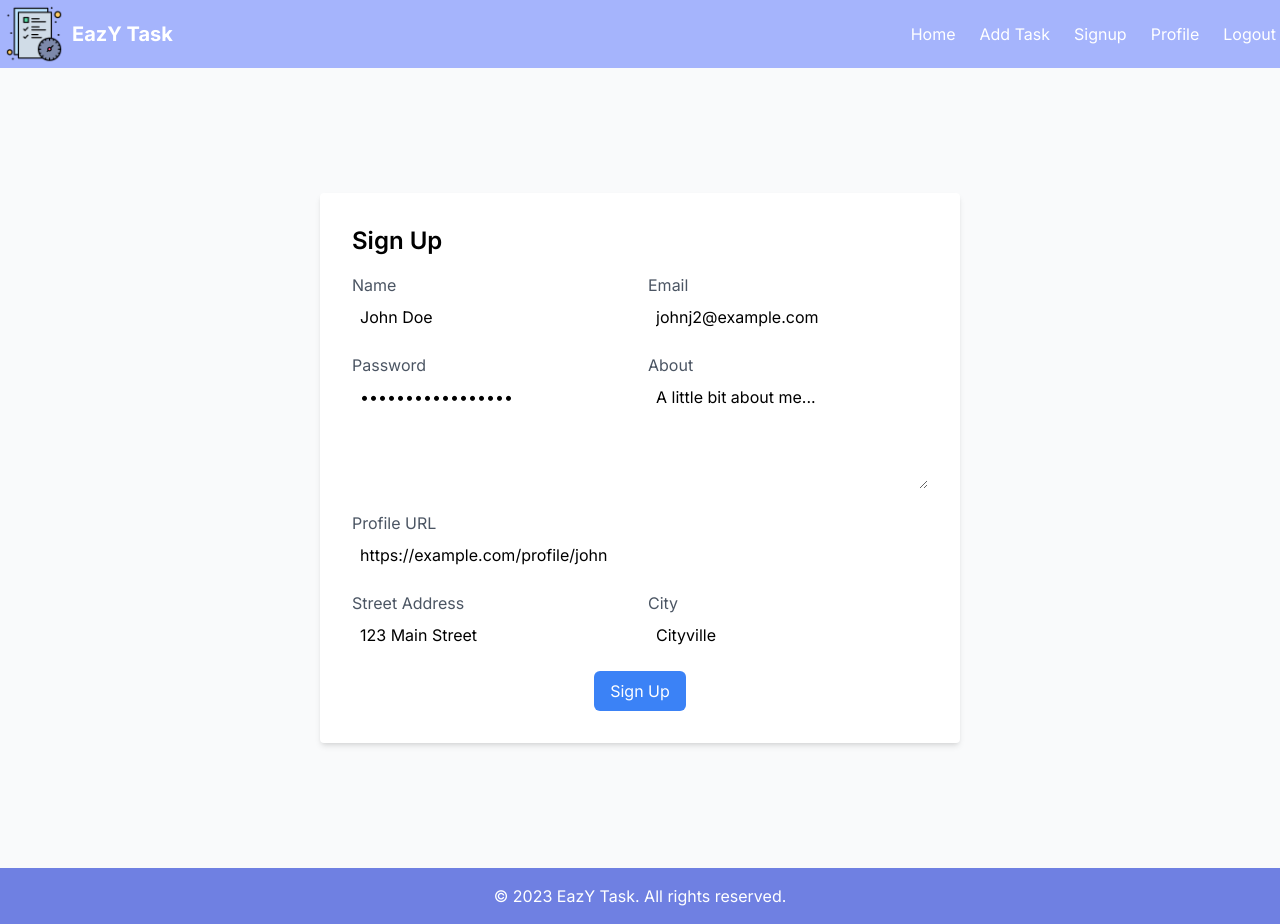
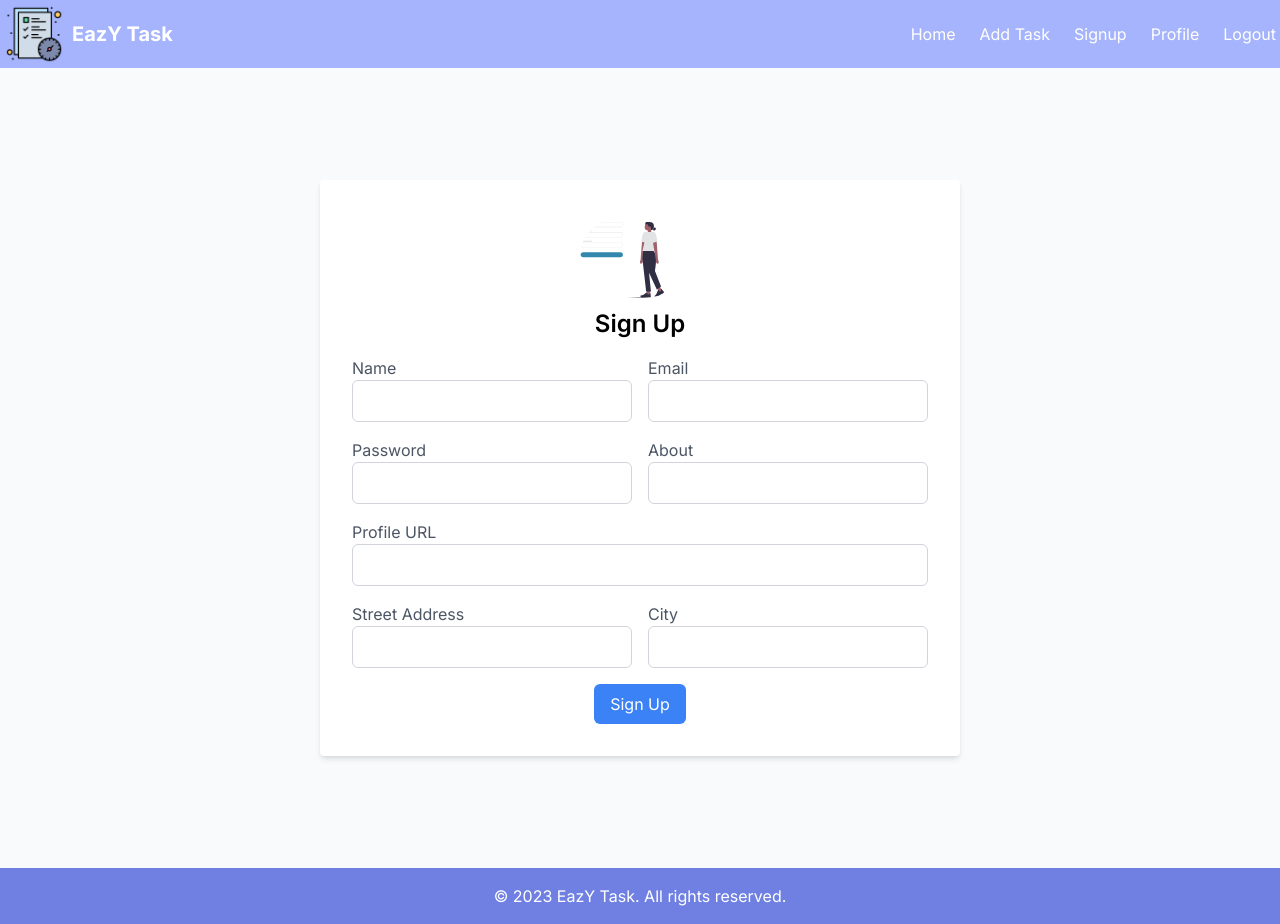
Before and after one commit to pranjal969/eazy-task, a Next.js app: page /signup in a window 1280 px wide. Built offline with nearby package versions, Linux system fonts and the light colour scheme; no server answers.

Commit message:
Add signup

```diff
--- a/src/app/add-task/page.js
+++ b/src/app/add-task/page.js
@@ -25,12 +25,12 @@ const AddTaskPage = () => {
     });
   };
 
-  const handleSubmit = (e) => {
+  const handleSubmit = async (e) => {
     e.preventDefault();
     // Handle form submission here
     // Add validations over here
     try {
-      const result = addTask(formData);
+      const result = await addTask(formData);
       console.log(result);
       toast.success("Task added successfully", {
         position: 'top-left',
@@ -38,7 +38,11 @@ const AddTaskPage = () => {
       });
       setFormData(initialFormData);
     } catch (error) {
-      console.log(error)
+      console.log(error);
+      toast.error("Error adding task", {
+        position: 'top-left',
+        autoClose: 3000,
+      });
     }
   };
 
@@ -46,10 +50,10 @@ const AddTaskPage = () => {
     <div className='fluid-container '>
       <div className="flex justify-center items-center ">
         <form onSubmit={handleSubmit} className="w-full max-w-4xl p-4 bg-white rounded shadow-md">
-          <div className='flex justify-center mt-20'>
+          <div className='flex justify-center mt-4'>
             <img src="/task.png" width={"100px"} height={"100px"} alt="" />
           </div>
-          <h2 className="text-2xl font-semibold mb-4 flex justify-center">Add Task</h2>
+          <h2 className="text-2xl font-semibold mb-2 flex justify-center">Add Task</h2>
           <Grid container spacing={2}>
             <Grid item xs={12}>
               <TextField
@@ -117,10 +121,13 @@ const AddTaskPage = () => {
               />
             </Grid>
           </Grid>
-          <div className='mt-2 mb-8'>
-            <Button className="bg-blue-500 hover:bg-blue-600 text-white " type="submit" variant="contained" color="primary" fullWidth>
-              Submit
-            </Button>
+          <div className="text-center ">
+            <button
+              type="submit"
+              className="bg-blue-500 mt-5 text-white px-4 py-2 rounded-md hover:bg-blue-600"
+            >
+              Add task
+            </button>
           </div>
         </form>
       </div>
--- a/src/app/signup/page.js
+++ b/src/app/signup/page.js
@@ -1,38 +1,61 @@
 'use client'
 import React, { useState } from 'react';
+import Image from 'next/image';
+import { addUser } from '@/services/userService';
+
 
 const SignupPage = () => {
   const [formData, setFormData] = useState({
-    name: 'John Doe',
-    email: 'johnj2@example.com',
-    password: 'securePassword123',
-    about: 'A little bit about me...',
-    profileUrl: 'https://example.com/profile/john',
+    name: '',
+    email: '',
+    password: '',
+    about: '',
+    profileUrl: '',
     address: {
-      street: '123 Main Street',
-      city: 'Cityville',
+      street: '',
+      city: '',
     },
   });
 
   const handleChange = (e) => {
     const { name, value } = e.target;
-    setFormData((prevData) => ({
-      ...prevData,
-      [name]: value,
-    }));
+    if (name.includes('.')) {
+      // Handle nested fields by splitting the name and updating the state accordingly
+      const [fieldName, nestedField] = name.split('.');
+      setFormData((prevData) => ({
+        ...prevData,
+        [fieldName]: {
+          ...prevData[fieldName],
+          [nestedField]: value,
+        },
+      }));
+    } else {
+      // Handle non-nested fields
+      setFormData((prevData) => ({
+        ...prevData,
+        [name]: value,
+      }));
+    }
   };
-
-  const handleSubmit = (e) => {
+  const handleSubmit =async (e) => {
     e.preventDefault();
     // Handle form submission here
     console.log('Form submitted with data:', formData);
+
+    const result =await addUser(formData);
+    console.log(result);
     // You can send the form data to your server or perform any other actions.
   };
 
   return (
     <div className="min-h-screen flex items-center justify-center bg-gray-50">
       <div className="bg-white p-8 rounded shadow-md w-2/4">
-        <h2 className="text-2xl font-semibold mb-4">Sign Up</h2>
+
+        <div style={{ display: 'flex', justifyContent: 'center', alignItems: 'center', marginBottom: "10px" }}>
+          <Image style={{ borderRadius: '50% ' }} src="/signup.svg" alt="Signup" width={120} height={130} layout="fixed" />
+        </div>
+
+        <h2 className="text-2xl font-semibold mb-4  text-center">Sign Up</h2>
         <form onSubmit={handleSubmit}>
           <div className="mb-4 flex justify-between">
             <div className="w-1/2 pr-2">
@@ -42,7 +65,7 @@ const SignupPage = () => {
                 name="name"
                 value={formData.name}
                 onChange={handleChange}
-                className="w-full border-gray-300 rounded-md focus:ring focus:ring-blue-200 p-2"
+                className="w-full border border-gray-300 rounded-md focus:ring focus:ring-blue-200 p-2"
                 required
               />
             </div>
@@ -53,7 +76,8 @@ const SignupPage = () => {
                 name="email"
                 value={formData.email}
                 onChange={handleChange}
-                className="w-full border-gray-300 rounded-md focus:ring focus:ring-blue-200 p-2"
+                autoComplete="off"
+                className="w-full border border-gray-300 rounded-md focus:ring focus:ring-blue-200 p-2"
                 required
               />
             </div>
@@ -66,29 +90,28 @@ const SignupPage = () => {
                 name="password"
                 value={formData.password}
                 onChange={handleChange}
-                className="w-full border-gray-300 rounded-md focus:ring focus:ring-blue-200 p-2"
+                className="w-full border border-gray-300 rounded-md focus:ring focus:ring-blue-200 p-2"
                 required
               />
             </div>
             <div className="w-1/2 pl-2">
               <label className="block text-gray-600">About</label>
-              <textarea
+              <input
                 name="about"
                 value={formData.about}
                 onChange={handleChange}
-                className="w-full border-gray-300 rounded-md focus:ring focus:ring-blue-200 p-2"
-                rows="4"
-              ></textarea>
+                className="w-full border border-gray-300 rounded-md focus:ring focus:ring-blue-200 p-2"
+              ></input>
             </div>
           </div>
           <div className="mb-4">
             <label className="block text-gray-600">Profile URL</label>
             <input
-              type="url"
+            type="text"
               name="profileUrl"
               value={formData.profileUrl}
               onChange={handleChange}
-              className="w-full border-gray-300 rounded-md focus:ring focus:ring-blue-200 p-2"
+              className="w-full border border-gray-300 rounded-md focus:ring focus:ring-blue-200 p-2"
             />
           </div>
           <div className="mb-4 flex justify-between">
@@ -96,20 +119,20 @@ const SignupPage = () => {
               <label className="block text-gray-600">Street Address</label>
               <input
                 type="text"
-                name="street"
+                name="address.street"
                 value={formData.address.street}
                 onChange={handleChange}
-                className="w-full border-gray-300 rounded-md focus:ring focus:ring-blue-200 p-2"
+                className="w-full border border-gray-300 rounded-md focus:ring focus:ring-blue-200 p-2"
               />
             </div>
             <div className="w-1/2 pl-2">
               <label className="block text-gray-600">City</label>
               <input
                 type="text"
-                name="city"
+                name="address.city"
                 value={formData.address.city}
                 onChange={handleChange}
-                className="w-full border-gray-300 rounded-md focus:ring focus:ring-blue-200 p-2"
+                className="w-full border border-gray-300 rounded-md focus:ring focus:ring-blue-200 p-2"
               />
             </div>
           </div>
--- /dev/null
+++ b/src/services/userService.js
@@ -0,0 +1,7 @@
+import { httpAxios } from "@/helper/httpHelper"
+
+export const addUser=async (user)=>{
+ const result= await  httpAxios.post("users",user).then((response)=> response.data);
+
+ return result;
+}
```
Also changed, not shown: public/signup.svg (added).
